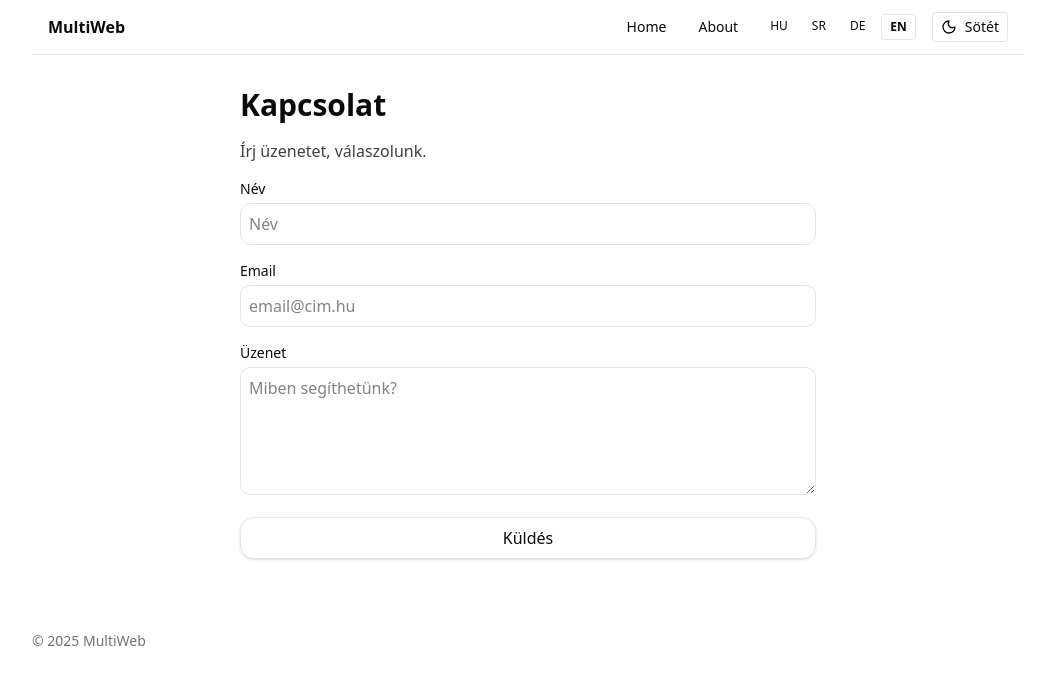
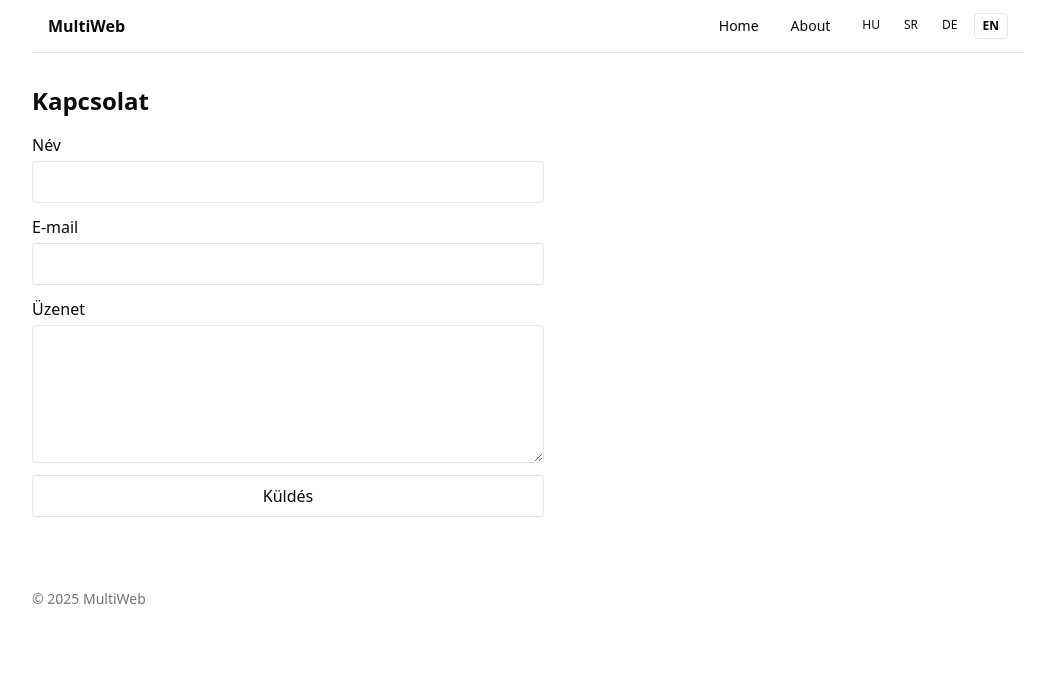
Before and after one commit to butus77/multiweb-template, a Next.js app: page /en/contact in a window 1280 px wide. Shown: the top 684 px of the page, without its empty margins (112-1167 px from the left). Built offline with nearby package versions, Linux system fonts and the light colour scheme.

Commit message:
hibak javitasa hogy megfelejen a vercelre

```diff
--- a/src/app/[locale]/contact/page.tsx
+++ b/src/app/[locale]/contact/page.tsx
@@ -1,56 +1,66 @@
 'use client';
 
 import {useForm} from 'react-hook-form';
-import {z} from 'zod';
 import {zodResolver} from '@hookform/resolvers/zod';
-import {useFormState} from 'react-dom';
-import {ContactSchema, sendContact} from '@/app/actions';
-
-type FormData = z.infer<typeof ContactSchema>;
+import {ContactSchema, type ContactInput} from '@/lib/contact';
+import {submitContact, type ActionResult} from '@/app/actions';
+import {useState} from 'react';
 
 export default function ContactPage() {
-  const [state, formAction] = useFormState(sendContact, null);
-  const {register, handleSubmit, formState: {errors, isSubmitting}} = useForm<FormData>({
-    resolver: zodResolver(ContactSchema as any)
-  });
+  const {register, handleSubmit, formState: {errors, isSubmitting}, reset} =
+    useForm<ContactInput>({resolver: zodResolver(ContactSchema)});
+
+  const [result, setResult] = useState<ActionResult | null>(null);
+
+  const onSubmit = async (values: ContactInput) => {
+    const fd = new FormData();
+    (Object.entries(values) as [keyof ContactInput, string][])
+      .forEach(([k, v]) => fd.append(k, v));
+    const res = await submitContact(null, fd);
+    setResult(res);
+    if (res.ok) reset();
+  };
 
   return (
-    <section className="max-w-xl mx-auto grid gap-4">
-      <h1 className="text-3xl font-extrabold">Kapcsolat</h1>
-      <p className="text-neutral-700">Írj üzenetet, válaszolunk.</p>
+    <section className="max-w-lg grid gap-4">
+      <h1 className="text-2xl font-bold">Kapcsolat</h1>
 
-      <form action={formAction} onSubmit={handleSubmit(() => {})} className="grid gap-4">
-        <div>
-          <label className="block text-sm mb-1">Név</label>
-          <input {...register('name')} className="w-full border rounded-lg p-2" placeholder="Név" />
-          {errors.name && <p className="text-sm text-red-600">{errors.name.message as string}</p>}
+      {!result?.ok && result?.fieldErrors && (
+        <div className="text-sm text-red-600">
+          {Object.entries(result.fieldErrors).map(([k, msg]) => (
+            <div key={k}>{msg}</div>
+          ))}
         </div>
+      )}
 
-        <div>
-          <label className="block text-sm mb-1">Email</label>
-          <input {...register('email')} className="w-full border rounded-lg p-2" placeholder="email@cim.hu" />
-          {errors.email && <p className="text-sm text-red-600">{errors.email.message as string}</p>}
-        </div>
+      <form onSubmit={handleSubmit(onSubmit)} className="grid gap-3">
+        <label className="grid gap-1">
+          <span>Név</span>
+          <input className="border rounded px-3 py-2" {...register('name')} />
+          {errors.name && <span className="text-red-600 text-sm">{errors.name.message}</span>}
+        </label>
 
-        <div>
-          <label className="block text-sm mb-1">Üzenet</label>
-          <textarea {...register('message')} className="w-full border rounded-lg p-2 min-h-32" placeholder="Miben segíthetünk?" />
-          {errors.message && <p className="text-sm text-red-600">{errors.message.message as string}</p>}
-        </div>
+        <label className="grid gap-1">
+          <span>E-mail</span>
+          <input className="border rounded px-3 py-2" type="email" {...register('email')} />
+          {errors.email && <span className="text-red-600 text-sm">{errors.email.message}</span>}
+        </label>
 
-        {/* Honeypot mező – rejtve (botok belefutnak) */}
-        <input {...register('website')} className="hidden" tabIndex={-1} autoComplete="off" />
+        <label className="grid gap-1">
+          <span>Üzenet</span>
+          <textarea className="border rounded px-3 py-2" rows={5} {...register('message')} />
+          {errors.message && <span className="text-red-600 text-sm">{errors.message.message}</span>}
+        </label>
 
         <button
+          className="px-4 py-2 rounded border disabled:opacity-60"
           type="submit"
           disabled={isSubmitting}
-          className="px-4 py-2 rounded-xl border shadow-sm disabled:opacity-50"
         >
           {isSubmitting ? 'Küldés…' : 'Küldés'}
         </button>
 
-        {state?.ok && <p className="text-green-700">Köszönjük! Üzeneted megérkezett.</p>}
-        {state?.errors && <p className="text-red-700">Kérlek ellenőrizd a mezőket.</p>}
+        {result?.ok && <p className="text-green-700">Köszi! Üzeneted megkaptuk.</p>}
       </form>
     </section>
   );
--- a/src/app/actions.ts
+++ b/src/app/actions.ts
@@ -1,31 +1,36 @@
 'use server';
 
-import {z} from 'zod';
+import {ContactSchema, type ContactInput} from '@/lib/contact';
 
-export const ContactSchema = z.object({
-  name: z.string().min(2, 'Név túl rövid'),
-  email: z.string().email('Érvénytelen email'),
-  message: z.string().min(10, 'Üzenet túl rövid'),
-  // honeypot – igazi felhasználó üresen hagyja
-  website: z.string().max(0).optional()
-});
+export type ActionResult =
+  | { ok: true }
+  | {
+      ok: false;
+      fieldErrors?: Record<string, string>;
+      formError?: string;
+    };
 
-export async function sendContact(prevState: any, formData: FormData) {
-  const data = {
-    name: String(formData.get('name') ?? ''),
-    email: String(formData.get('email') ?? ''),
-    message: String(formData.get('message') ?? ''),
-    website: String(formData.get('website') ?? '')
-  };
+export async function submitContact(
+  _prevState: unknown,              // Next server action API signature
+  formData: FormData
+): Promise<ActionResult> {
+  // FormData -> plain object
+  const raw = Object.fromEntries(formData.entries());
 
-  const parsed = ContactSchema.safeParse(data);
+  const parsed = ContactSchema.safeParse(raw);
   if (!parsed.success) {
-    return { ok:false, errors: parsed.error.flatten().fieldErrors };
+    const fieldErrors: Record<string, string> = {};
+    const flat = parsed.error.flatten();
+    for (const [key, msgs] of Object.entries(flat.fieldErrors)) {
+      if (msgs && msgs.length) fieldErrors[key] = msgs[0]!;
+    }
+    return {ok: false, fieldErrors};
   }
 
-  // TODO: itt küldhetsz emailt (pl. Resend/SMTP), most csak logolunk
-  console.log('CONTACT_FORM', parsed.data);
+  const data: ContactInput = parsed.data;
 
-  await new Promise(r => setTimeout(r, 400)); // kis latency-szimuláció
-  return { ok:true };
+  // TODO: itt küldd el e-mailben / külső API-ra / DB-be
+  // pl. await sendEmail(data)
+
+  return {ok: true};
 }
--- a/src/components/HeaderClient.tsx
+++ b/src/components/HeaderClient.tsx
@@ -11,11 +11,11 @@ import {
 import {Separator} from "@/components/ui/separator";
 import NavLink from "@/components/NavLink";
 import LocaleSwitcher from "@/components/LocaleSwitcher";
-import ThemeToggle from "@/components/ThemeToggle";
 import {useState} from "react";
+import type {Locale} from "@/i18n";
 
 type Props = {
-  locale: string;
+  locale: Locale;
   labels: { home: string; about: string /* contact?: string */ };
 };
 
@@ -35,8 +35,7 @@ export default function HeaderClient({locale, labels}: Props) {
           <NavLink href={homeHref}>{labels.home}</NavLink>
           <NavLink href={aboutHref}>{labels.about}</NavLink>
           {/* <NavLink href={contactHref}>{labels.contact}</NavLink> */}
-          <LocaleSwitcher current={locale as any} />
-          <ThemeToggle />
+          <LocaleSwitcher current={locale} />
         </nav>
 
         {/* Mobilmenü gomb */}
@@ -47,7 +46,6 @@ export default function HeaderClient({locale, labels}: Props) {
             </SheetTrigger>
 
             <SheetContent side="right" className="w-64">
-              {/* Hozzáférhetőség: a dialognak kötelező cím/leírás */}
               <SheetHeader className="sr-only">
                 <SheetTitle>Navigation menu</SheetTitle>
                 <SheetDescription>Site sections and language switch</SheetDescription>
@@ -66,13 +64,11 @@ export default function HeaderClient({locale, labels}: Props) {
                 <NavLink href={aboutHref} onClick={() => setOpen(false)}>
                   {labels.about}
                 </NavLink>
-                {/* <NavLink href={contactHref} onClick={() => setOpen(false)}>{labels.contact}</NavLink> */}
 
                 <Separator className="my-2" />
 
-                {/* Nyelvváltó + téma mobilon is */}
-                <LocaleSwitcher current={locale as any} />
-                <ThemeToggle />
+                {/* Nyelvváltó mobilon is */}
+                <LocaleSwitcher current={locale} />
               </div>
             </SheetContent>
           </Sheet>
@@ -81,6 +77,7 @@ export default function HeaderClient({locale, labels}: Props) {
     </header>
   );
 }
+
 // A HeaderClient komponens a fejlécet valósítja meg
 // Mobilon egy "hamburger" menü gomb jelenik meg, ami egy oldalsó panelt nyit meg
 // Ebben a panelben találhatók a navigációs linkek, nyelvváltó és téma váltó
--- a/src/components/LocaleSwitcher.tsx
+++ b/src/components/LocaleSwitcher.tsx
@@ -2,8 +2,7 @@
 
 import Link from "next/link";
 import {usePathname} from "next/navigation";
-
-type Locale = 'hu' | 'sr' | 'de' | 'en';
+import type {Locale} from "@/i18n";
 
 export default function LocaleSwitcher({current}:{current: Locale}) {
   const pathname = usePathname() || '/';
@@ -14,7 +13,6 @@ export default function LocaleSwitcher({current}:{current: Locale}) {
   const locales: Locale[] = ['hu','sr','de','en'];
 
   function setLocaleCookie(l: Locale) {
-    // 1 évig érvényes, teljes site-ra
     document.cookie = `NEXT_LOCALE=${l}; Path=/; Max-Age=31536000; SameSite=Lax`;
   }
 
@@ -28,7 +26,7 @@ export default function LocaleSwitcher({current}:{current: Locale}) {
             key={l}
             href={href}
             aria-current={active ? 'true' : undefined}
-            onClick={() => setLocaleCookie(l)}  /* ← EZ AZ 1 SOR A LÉNYEG */
+            onClick={() => setLocaleCookie(l)}
             className={`px-2 py-1 rounded text-xs uppercase
               ${active ? 'border font-semibold' : 'hover:underline'}`}
           >
@@ -39,3 +37,4 @@ export default function LocaleSwitcher({current}:{current: Locale}) {
     </div>
   );
 }
+// src/app/page.tsx
--- /dev/null
+++ b/src/lib/contact.ts
@@ -0,0 +1,9 @@
+import {z} from 'zod';
+
+export const ContactSchema = z.object({
+  name: z.string().min(2, 'Name is too short'),
+  email: z.string().email('Invalid email'),
+  message: z.string().min(10, 'Please write at least 10 characters')
+});
+
+export type ContactInput = z.infer<typeof ContactSchema>;
```
